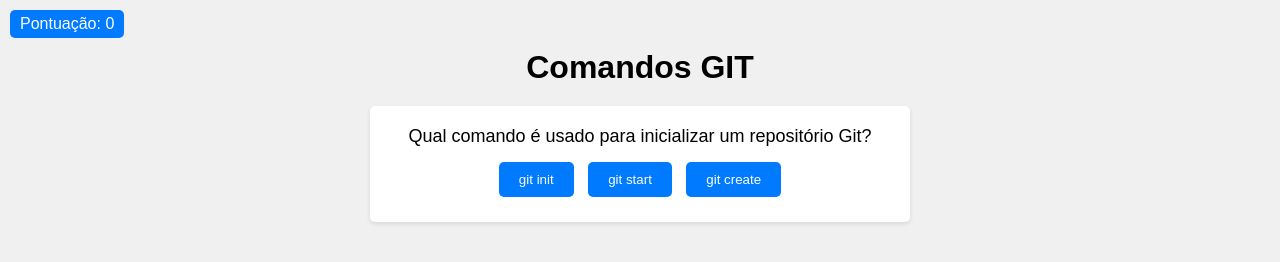
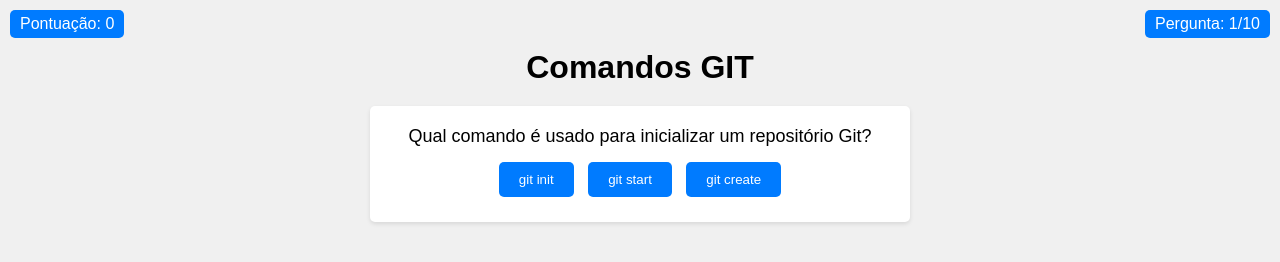
Before and after one commit to N3lo4ngelo/Quiz_Game, a plain HTML site: page index.html in a window 1280 px wide. Drawn offline with Linux system fonts and the light colour scheme.

Commit message:
Adicionando a funcionalidade de barra de progresso

```diff
--- a/assets/css/style.css
+++ b/assets/css/style.css
@@ -39,3 +39,13 @@ body {
     padding: 5px 10px;
     border-radius: 5px;
   }
+
+  #barra-progresso {
+    position: absolute;
+    top: 10px;
+    right: 10px;
+    background-color: #007bff;
+    color: #fff;
+    padding: 5px 10px;
+    border-radius: 5px;
+  }
--- a/assets/js/script.js
+++ b/assets/js/script.js
@@ -67,10 +67,11 @@ const perguntas = [
 
   let perguntaAtual = 0;
   let pontuacao_player = 0
+  const elemento_total_pergunta = document.getElementById('total-perguntas');
+  elemento_total_pergunta.textContent = perguntas.length
 
 
   function mostrar_questao() {
-    const quiz_box = document.querySelector('.box-quiz');
     const questao_elemento = document.querySelector('.pergunta');
     const btn_respostas = document.querySelectorAll('.resposta');
 
@@ -84,6 +85,9 @@ const perguntas = [
   function verificar_resposta(index_selecionado) {
     const elemento_pontuacao = document.getElementById('valor_pontuacao');
     const elemento_resultado = document.getElementById('resultado');
+    const elemento_pergunta_atual = document.getElementById('pergunta-atual');
+
+
     if (index_selecionado === perguntas[perguntaAtual].index_resposta) {
         alert("Resposta Correta!")
         pontuacao_player += 10
@@ -94,6 +98,7 @@ const perguntas = [
     perguntaAtual++;
     if (perguntaAtual < perguntas.length) {
       mostrar_questao();
+      elemento_pergunta_atual.textContent = perguntaAtual + 1
     } else {
       elemento_resultado.textContent = "Quiz concluído!";
       const btn_respostas = document.querySelectorAll('.resposta');
--- a/index.html
+++ b/index.html
@@ -7,6 +7,7 @@
 <title>Quiz Git</title>
 </head>
 <body>
+<div id="barra-progresso">Pergunta: <span id="pergunta-atual">1</span>/<span id="total-perguntas">1</span></div>
 <div id="pontuacao">Pontuação: <span id="valor_pontuacao">0</span></div>
 <h1>Comandos GIT</h1>
 <div class="box-quiz">
```
